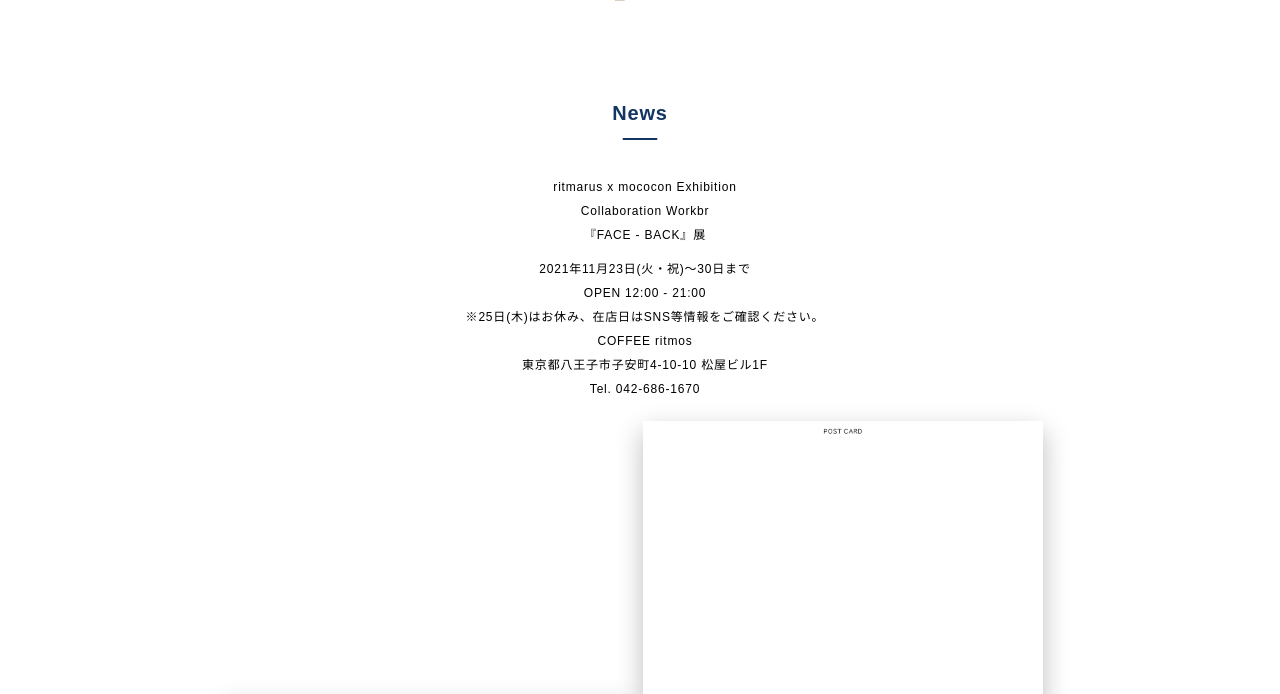
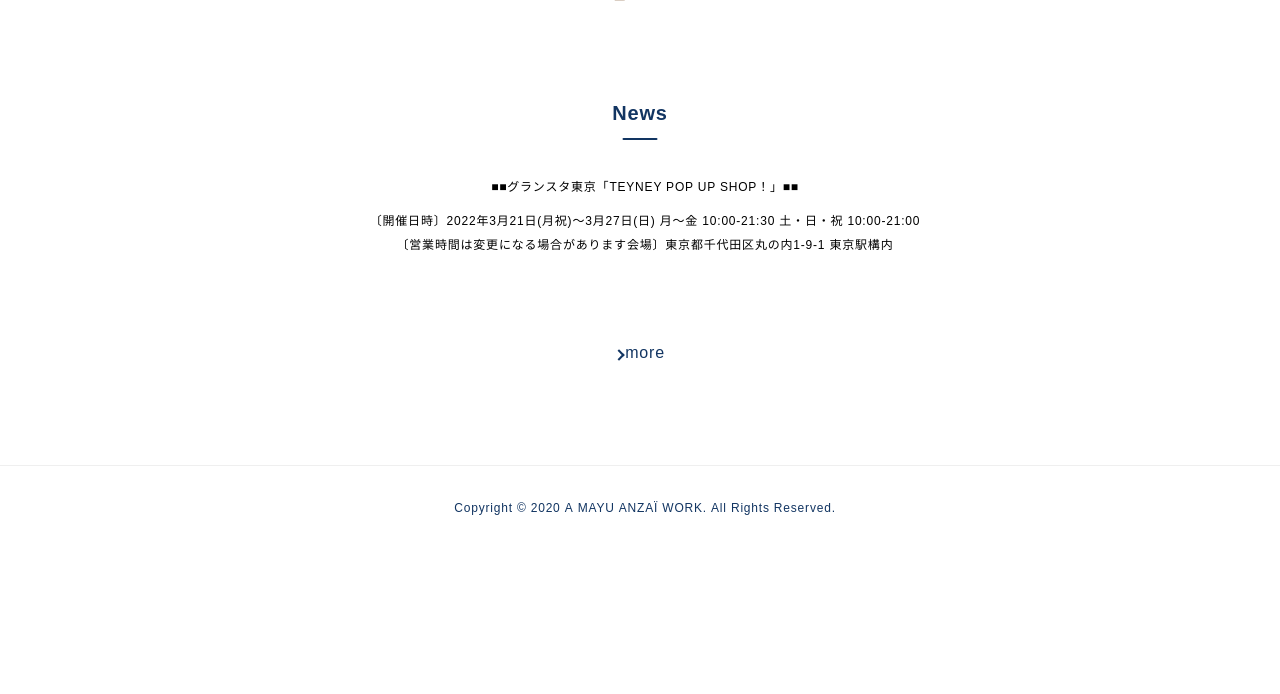
Before and after one commit to yamaguchi-yumiko/mococn_site, a PHP site: page / in a window 1280 px wide. Shown: the part 2841-3535 px from the top of the page. After the commit the page ends 3356 px from the top, so only its background shows below. Run offline with PHP 8.4, Linux system fonts and the light colour scheme.

Commit message:
news変更

```diff
--- a/work/public/index.php
+++ b/work/public/index.php
@@ -68,16 +68,9 @@
 		<h2>News</h2>
 		<div class="news-wrap">
 			<div class="news-first">
-				<p>ritmarus&nbsp;x&nbsp;mococon&nbsp;Exhibition<br>Collaboration&nbsp;Workbr<br>『FACE&nbsp;-&nbsp;BACK』展</p>
-				<p>2021年11月23日(火・祝)〜30日まで<br>OPEN&nbsp;12:00&nbsp;-&nbsp;21:00<br>※25日(木)はお休み、在店日はSNS等情報をご確認ください。</p>
-				<p></p>
-				<p>COFFEE&nbsp;ritmos</p>
-				<p>東京都八王子市子安町4-10-10 松屋ビル1F</p>
-				<p>Tel.&nbsp;042-686-1670</p>
-				<div class="event_dm">
-				<img src="common/img/ritmos_expo.jpg" alt="イベントDM前">
-				<img src="common/img/ritmos_expo_FACE.jpg" alt="イベントDM後">
-				</div>
+				<p>■■グランスタ東京「TEYNEY POP UP SHOP！」■■</p>
+				<p>〔開催日時〕2022年3月21日(月祝)〜3月27日(日)&nbsp;月～金 10:00-21:30 土・日・祝 10:00-21:00</p>
+				<p>〔営業時間は変更になる場合があります会場〕東京都千代田区丸の内1-9-1 東京駅構内</p>
 			</div>
 			<div class="arrow-content"><a href="news.php" target="_blank">more</a></div>
 		</div>
--- a/work/public/news.php
+++ b/work/public/news.php
@@ -5,11 +5,13 @@
 		<h1>News</h1>
 		<div class="news-archives">
 			<div class="tim-container">
-			    <p>2021/10/12～2021/10/17</p>
+				<p>2021/11/23〜11/30</p>
+				<p>ritmarus&nbsp;x&nbsp;mococon&nbsp;Exhibition<br>Collaboration&nbsp;Workbr<br>『FACE&nbsp;-&nbsp;BACK』展</p>
+				<p>2021/10/12～2021/10/17</p>
 				<p>「2021秋&nbsp;羊毛フィルト作品展vol.17」</p>
 				<p>2021/11/23～2021/11/29</p>
 				<p>ritomos&nbsp;×mococon&nbsp;作品展</p>
-			    <p>2021/06/05</p>
+				<p>2021/06/05</p>
 				<p>NISIOGI CHASANP→モココングッズと、Cokun,の商品がVIVACE店頭に並ぶ</p>
 				<p>2021年1月17日～1月21日</p>
 				<p>渋谷ヒカリエ8F&nbsp;TeyneyFelt&nbsp;POP&nbsp;UP&nbsp;SHOP！</p>
```
